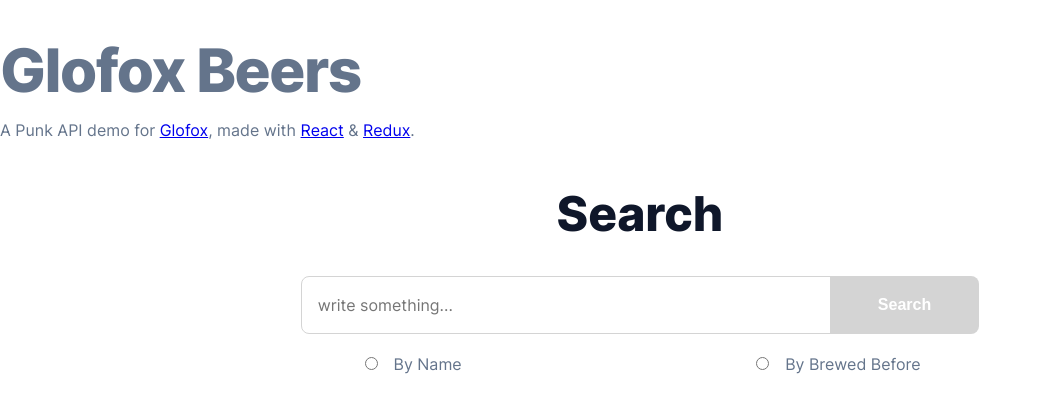
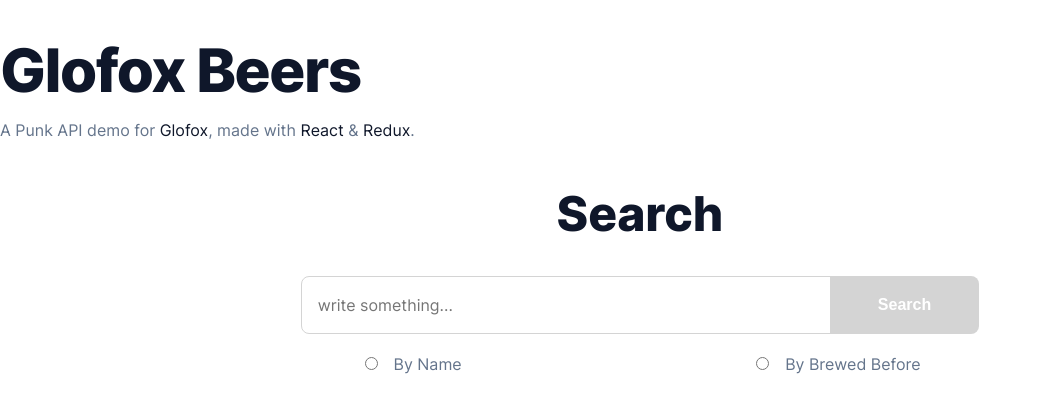
Before and after one commit to erasmogarcia84/glofox-punk-api, a React (Create React App) app: page / in a window 1280 px wide. Shown: the top 412 px of the page, without its empty margins (0-1042 px from the left). Built offline with nearby package versions, Linux system fonts and the light colour scheme; no server answers.

Commit message:
Style and upload resources for Header

```diff
--- a/src/components/RandomBeer/randomBeer.scss
+++ b/src/components/RandomBeer/randomBeer.scss
@@ -7,7 +7,7 @@
   display: flex;
   flex-direction: column;
   justify-content: space-between;
-  margin: 50px auto 50px;
+  margin: -150px auto 50px;
   border-radius: 8px;
   padding: 1rem;
   z-index: 999;
@@ -66,7 +66,7 @@
 @media only screen and (min-width: 1024px) {
   .beerBox {
     flex-direction: row;
-    margin: 20px auto 50px;
+    margin: -120px auto 50px;
   }
 
   .beerBox__buttons {
--- a/src/styles.scss
+++ b/src/styles.scss
@@ -20,6 +20,20 @@
   color: $light-color;
   -webkit-font-smoothing: antialiased;
   -moz-osx-font-smoothing: grayscale;
+}
+
+a {
+  text-decoration: none;
+  color: $dark-color;
+}
+
+h1 {
+  color: $dark-color;
+  font-size: 2.5rem;
+  font-weight: 800;
+  letter-spacing: -1.5px;
+  line-height: 2.5rem;
+  margin-bottom: 0;
 }
 
 h2 {
```
Also changed, not shown: src/components/Header/header.scss (added, +30 -0 lines), src/assets/images/beams.jpg (added), src/assets/images/grid.svg (added).
